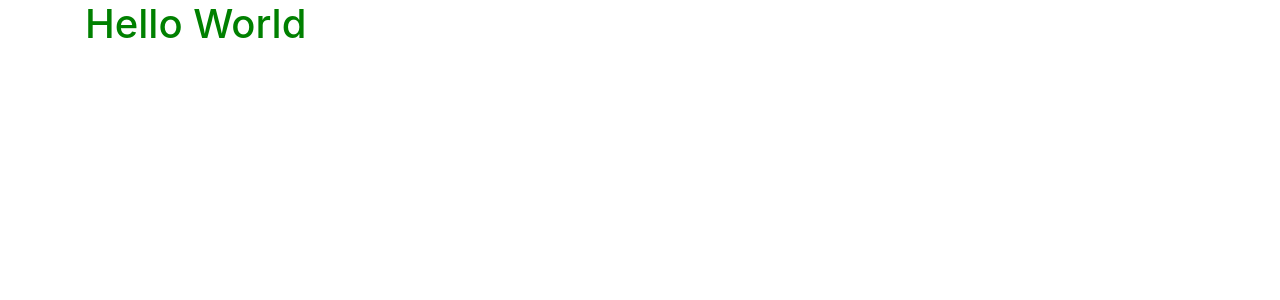
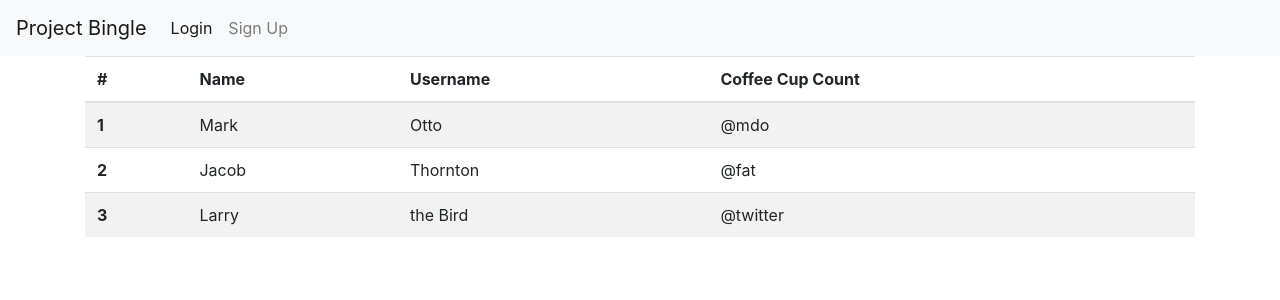
Before and after one commit to ajevans99/project-bingle, a Django app: page /coffee/ in a window 1280 px wide. Shown: the top 300 px of the page. Run offline with Django 3.2, Linux system fonts and the light colour scheme; some libraries are stand-ins or nearby versions.

Commit message:
added table to index

```diff
--- a/project_bingle/templates/index.html
+++ b/project_bingle/templates/index.html
@@ -8,6 +8,57 @@
 {% load static %}
 <link rel="stylesheet" type="text/css" href="{% static 'coffee/style.css' %}"/>
 
+
+<nav class="navbar navbar-expand-lg navbar-light bg-light">
+  <a class="navbar-brand" href="#">Project Bingle</a>
+  <button class="navbar-toggler" type="button" data-toggle="collapse" data-target="#navbarNav" aria-controls="navbarNav" aria-expanded="false" aria-label="Toggle navigation">
+    <span class="navbar-toggler-icon"></span>
+  </button>
+  <div class="collapse navbar-collapse" id="navbarNav">
+    <ul class="navbar-nav">
+      <li class="nav-item active">
+        <a class="nav-link" href="#">Login <span class="sr-only">(current)</span></a>
+      </li>
+      <li class="nav-item">
+        <a class="nav-link" href="#">Sign Up</a>
+
+    </ul>
+  </div>
+</nav>
+
 <div class="container">
-    <h1>Hello World</h1>
+
+
+
+
+    <table class="table table-striped">
+  <thead>
+    <tr>
+      <th scope="col">#</th>
+      <th scope="col">Name</th>
+      <th scope="col">Username</th>
+      <th scope="col">Coffee Cup Count</th>
+    </tr>
+  </thead>
+  <tbody>
+    <tr>
+      <th scope="row">1</th>
+      <td>Mark</td>
+      <td>Otto</td>
+      <td>@mdo</td>
+    </tr>
+    <tr>
+      <th scope="row">2</th>
+      <td>Jacob</td>
+      <td>Thornton</td>
+      <td>@fat</td>
+    </tr>
+    <tr>
+      <th scope="row">3</th>
+      <td>Larry</td>
+      <td>the Bird</td>
+      <td>@twitter</td>
+    </tr>
+  </tbody>
+</table>
 </div>
```
